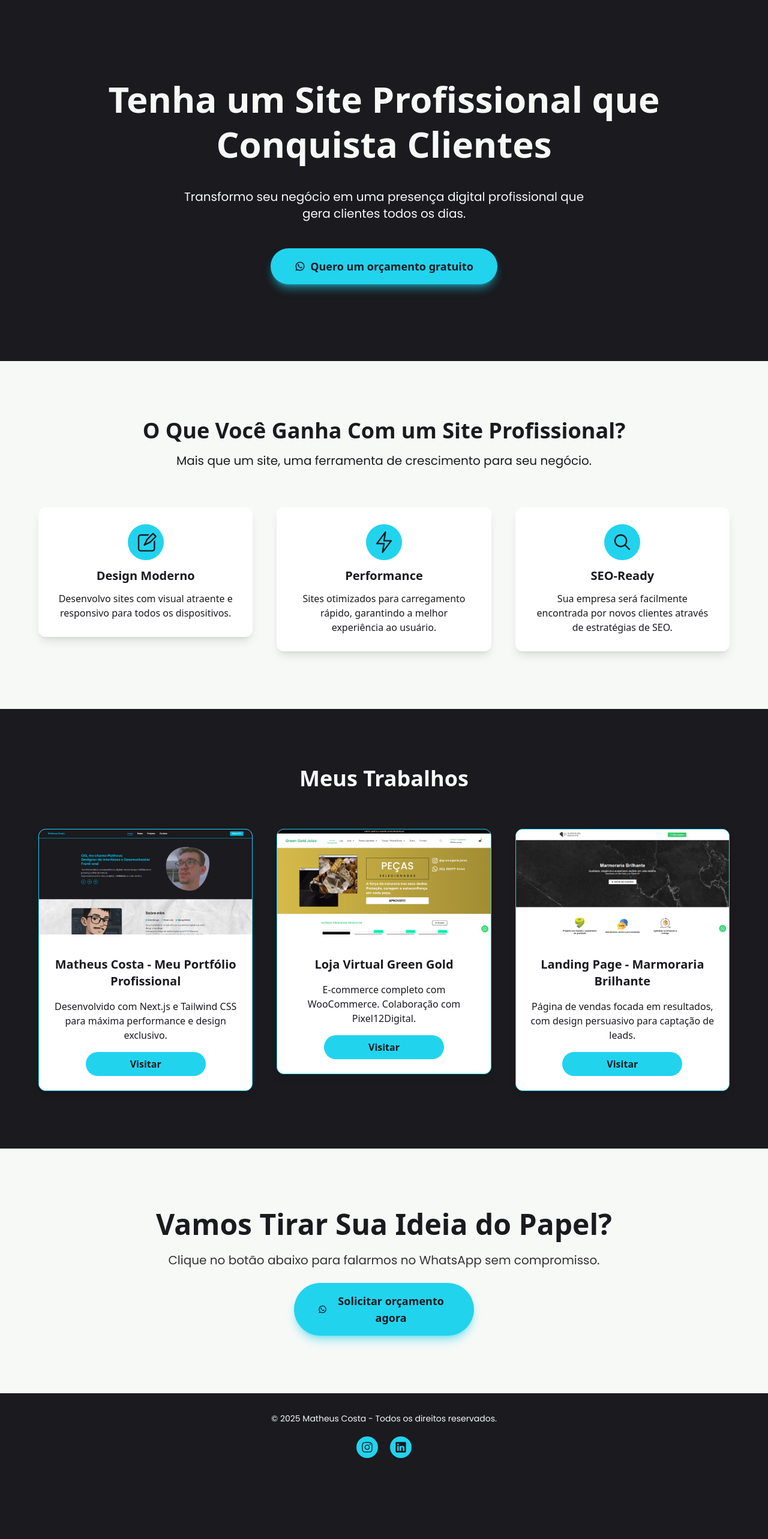
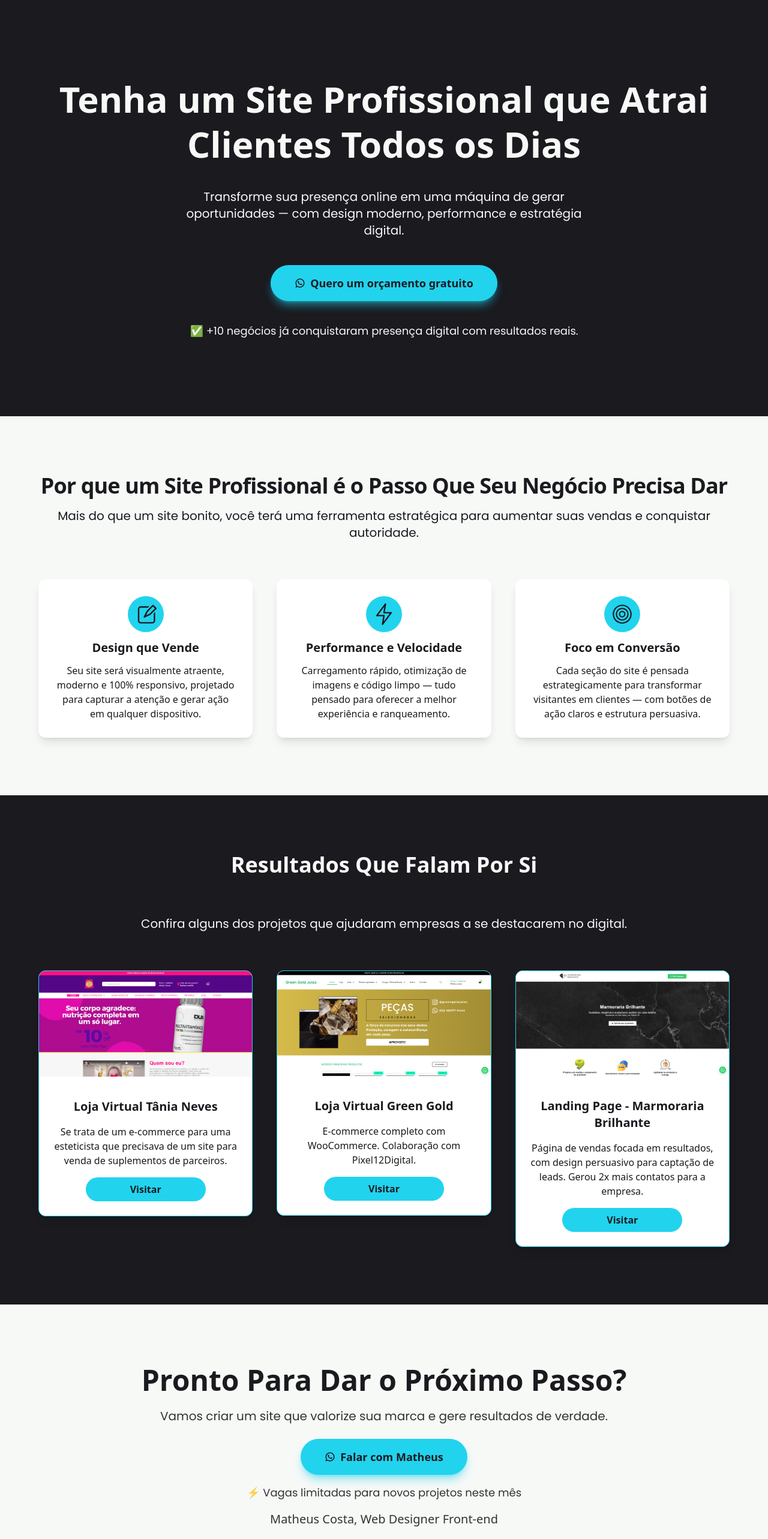
Before and after one commit to ed-matheus/impulso-digital-lp, a Next.js app: page / in a window 1280 px wide. Shown: the part 100-2666 px from the top of the page at 60% size. Before the commit the page ends 2563 px from the top, so only its background shows below. Built offline with nearby package versions, Linux system fonts and the light colour scheme.

Commit message:
atualizando página para campanha

```diff
--- a/src/app/page.js
+++ b/src/app/page.js
@@ -3,37 +3,36 @@
 import { motion } from "framer-motion";
 import CardComponent from "@/components/CardComponent";
 import ProjectCard from "@/components/ProjectCard";
-import { RxPencil2, RxLightningBolt, RxMagnifyingGlass } from "react-icons/rx";
+import { RxPencil2, RxLightningBolt, RxTarget } from "react-icons/rx";
 import { RiWhatsappLine } from "react-icons/ri";
 
 // Dados dos Serviços
 const servicesData = [
   {
-    title: "Design Moderno",
-    text: "Desenvolvo sites com visual atraente e responsivo para todos os dispositivos.",
+    title: "Design que Vende",
+    text: "Seu site será visualmente atraente, moderno e 100% responsivo, projetado para capturar a atenção e gerar ação em qualquer dispositivo.",
     icon: <RxPencil2 />,
   },
   {
-    title: "Performance",
-    text: "Sites otimizados para carregamento rápido, garantindo a melhor experiência ao usuário.",
+    title: "Performance e Velocidade",
+    text: "Carregamento rápido, otimização de imagens e código limpo — tudo pensado para oferecer a melhor experiência e ranqueamento.",
     icon: <RxLightningBolt />,
   },
-
   {
-    title: "SEO-Ready",
-    text: "Sua empresa será facilmente encontrada por novos clientes através de estratégias de SEO.",
-    icon: <RxMagnifyingGlass />,
+    title: "Foco em Conversão",
+    text: "Cada seção do site é pensada estrategicamente para transformar visitantes em clientes — com botões de ação claros e estrutura persuasiva.",
+    icon: <RxTarget />,
   },
 ];
 
 // Dados do Portfólio
 const portfolioData = [
   {
-    imageUrl: "/img/meu-site.png",
-    title: "Matheus Costa - Meu Portfólio Profissional",
-    text: "Desenvolvido com Next.js e Tailwind CSS para máxima performance e design exclusivo.",
-    altText: "Imagem do meu site",
-    link: "https://ed-matheus-portfolio.vercel.app/",
+    imageUrl: "/img/tania-neves.png",
+    title: "Loja Virtual Tânia Neves",
+    text: "Se trata de um e-commerce para uma esteticista que precisava de um site para venda de suplementos de parceiros.",
+    altText: "Imagem do site da Tânia Neves",
+    link: "https://tanianeves.com.br/",
   },
   {
     imageUrl: "/img/green-gold.png",
@@ -45,20 +44,23 @@ const portfolioData = [
   {
     imageUrl: "/img/marmoraria-brilhante-print.png",
     title: "Landing Page - Marmoraria Brilhante",
-    text: "Página de vendas focada em resultados, com design persuasivo para captação de leads.",
+    text: "Página de vendas focada em resultados, com design persuasivo para captação de leads. Gerou 2x mais contatos para a empresa.",
     altText: "Imagem da landing page Marmoraria Brilhante",
     link: "http://marmorariabrilhante.com.br/",
   },
 ];
 
 export default function Page() {
-  // --- 1. FUNÇÃO DE CONVERSÃO ---
-  // Esta função será chamada quando um botão de contato for clicado.
+  // --- FUNÇÃO DE CONVERSÃO ---
   const handleConversion = () => {
-    if (typeof window.gtag === "function") {
+    if (typeof window !== "undefined" && typeof window.gtag === "function") {
       window.gtag("event", "conversion", {
-        send_to: "AW-17583189019/IJE5CKiziZ4bEJVYqMBB",
+        send_to: "AW-17583189019/uG1TCN2jlp4bEJvYqMBB",
+        value: 1.0,
+        currency: "BRL",
       });
+    } else {
+      console.warn("gtag não carregado ainda. Evento não enviado.");
     }
   };
 
@@ -73,7 +75,7 @@ export default function Page() {
           viewport={{ once: true }}
           className="text-3xl font-bold leading-tight md:text-5xl lg:text-6xl"
         >
-          Tenha um Site Profissional que Conquista Clientes
+          Tenha um Site Profissional que Atrai Clientes Todos os Dias
         </motion.h2>
 
         <motion.p
@@ -83,8 +85,8 @@ export default function Page() {
           viewport={{ once: true }}
           className="mt-4 max-w-2xl text-lg md:text-xl"
         >
-          Transformo seu negócio em uma presença digital profissional que gera
-          clientes todos os dias.
+          Transforme sua presença online em uma máquina de gerar oportunidades —
+          com design moderno, performance e estratégia digital.
         </motion.p>
 
         <motion.a
@@ -101,9 +103,19 @@ export default function Page() {
           <RiWhatsappLine />
           Quero um orçamento gratuito
         </motion.a>
+
+        <motion.p
+          initial={{ opacity: 0, y: 20 }}
+          whileInView={{ opacity: 1, y: 0 }}
+          transition={{ duration: 0.6, delay: 0.2 }}
+          viewport={{ once: true }}
+          className="mt-4 max-w-2xl text-md md:text-lg"
+        >
+          ✅ +10 negócios já conquistaram presença digital com resultados reais.
+        </motion.p>
       </section>
 
-      {/* Seção de serviços */}
+      {/* Seção de Serviços */}
       <section
         id="servicos"
         className="w-full bg-light px-6 py-16 text-dark sm:px-8 md:py-24"
@@ -114,9 +126,9 @@ export default function Page() {
             whileInView={{ opacity: 1, y: 0 }}
             transition={{ duration: 0.6 }}
             viewport={{ once: true }}
-            className="text-center text-2xl font-bold md:text-4xl"
+            className="text-center text-2xl font-bold tracking-tight md:text-4xl"
           >
-            O Que Você Ganha Com um Site Profissional?
+            Por que um Site Profissional é o Passo Que Seu Negócio Precisa Dar
           </motion.h2>
           <motion.p
             initial={{ opacity: 0, y: 20 }}
@@ -125,12 +137,12 @@ export default function Page() {
             viewport={{ once: true }}
             className="mb-12 mt-4 text-center font-medium md:mb-16 md:text-xl"
           >
-            Mais que um site, uma ferramenta de crescimento para seu negócio.
+            Mais do que um site bonito, você terá uma ferramenta estratégica
+            para aumentar suas vendas e conquistar autoridade.
           </motion.p>
           <div className="grid grid-cols-1 justify-items-center gap-10 md:grid-cols-2 lg:grid-cols-3">
             {servicesData.map((item, i) => (
               <motion.div
-                // biome-ignore lint/suspicious/noArrayIndexKey: ignore
                 key={i}
                 initial={{ opacity: 0, y: 40 }}
                 whileInView={{ opacity: 1, y: 0 }}
@@ -153,14 +165,23 @@ export default function Page() {
             whileInView={{ opacity: 1, y: 0 }}
             transition={{ duration: 0.6 }}
             viewport={{ once: true }}
-            className="mb-12 text-center text-2xl font-bold md:mb-16 md:text-4xl"
+            className="text-center text-2xl font-bold md:mb-16 md:text-4xl"
           >
-            Meus Trabalhos
+            Resultados Que Falam Por Si
           </motion.h2>
+          <motion.p
+            initial={{ opacity: 0, y: 20 }}
+            whileInView={{ opacity: 1, y: 0 }}
+            transition={{ duration: 0.6, delay: 0.2 }}
+            viewport={{ once: true }}
+            className="mb-12 mt-4 text-center font-medium md:mb-16 md:text-xl"
+          >
+            Confira alguns dos projetos que ajudaram empresas a se destacarem no
+            digital.
+          </motion.p>
           <div className="grid grid-cols-1 gap-10 md:grid-cols-2 lg:grid-cols-3">
             {portfolioData.map((proj, i) => (
               <motion.div
-                // biome-ignore lint/suspicious/noArrayIndexKey: ignore
                 key={i}
                 initial={{ opacity: 0, y: 40 }}
                 whileInView={{ opacity: 1, y: 0 }}
@@ -186,7 +207,7 @@ export default function Page() {
           viewport={{ once: true }}
           className="text-3xl font-bold leading-tight md:text-5xl"
         >
-          Vamos Tirar Sua Ideia do Papel?
+          Pronto Para Dar o Próximo Passo?
         </motion.h2>
 
         <motion.p
@@ -196,7 +217,7 @@ export default function Page() {
           viewport={{ once: true }}
           className="mt-4 text-lg text-black/80 md:text-xl"
         >
-          Clique no botão abaixo para falarmos no WhatsApp sem compromisso.
+          Vamos criar um site que valorize sua marca e gere resultados de verdade.
         </motion.p>
 
         <motion.a
@@ -208,11 +229,31 @@ export default function Page() {
           target="_blank"
           rel="noopener noreferrer"
           onClick={handleConversion}
-          className="cta w-75 flex items-center justify-center gap-2 mt-6 rounded-full bg-cyan-h px-8 py-3 text-base font-semibold text-dark shadow-lg shadow-cyan-h/50 transition-transform duration-200 hover:scale-105 sm:px-10 sm:py-4 sm:text-lg"
+          className="cta flex items-center justify-center gap-2 mt-6 rounded-full bg-cyan-h px-8 py-3 text-base font-semibold text-dark shadow-lg shadow-cyan-h/50 transition-transform duration-200 hover:scale-105 sm:px-10 sm:py-4 sm:text-lg"
         >
           <RiWhatsappLine />
-          Solicitar orçamento agora
+          Falar com Matheus
         </motion.a>
+
+        <motion.p
+          initial={{ opacity: 0, y: 20 }}
+          whileInView={{ opacity: 1, y: 0 }}
+          transition={{ duration: 0.6, delay: 0.2 }}
+          viewport={{ once: true }}
+          className="mt-4 text-md text-black/80 md:text-lg"
+        >
+          ⚡ Vagas limitadas para novos projetos neste mês
+        </motion.p>
+
+        <motion.small
+          initial={{ opacity: 0, y: 20 }}
+          whileInView={{ opacity: 1, y: 0 }}
+          transition={{ duration: 0.6, delay: 0.2 }}
+          viewport={{ once: true }}
+          className="mt-4 text-lg text-black/80 md:text-xl"
+        >
+          Matheus Costa, Web Designer Front-end
+        </motion.small>
       </section>
     </main>
   );
```
Also changed, not shown: public/img/meu-site.png (deleted), public/img/tania-neves.png (added).
